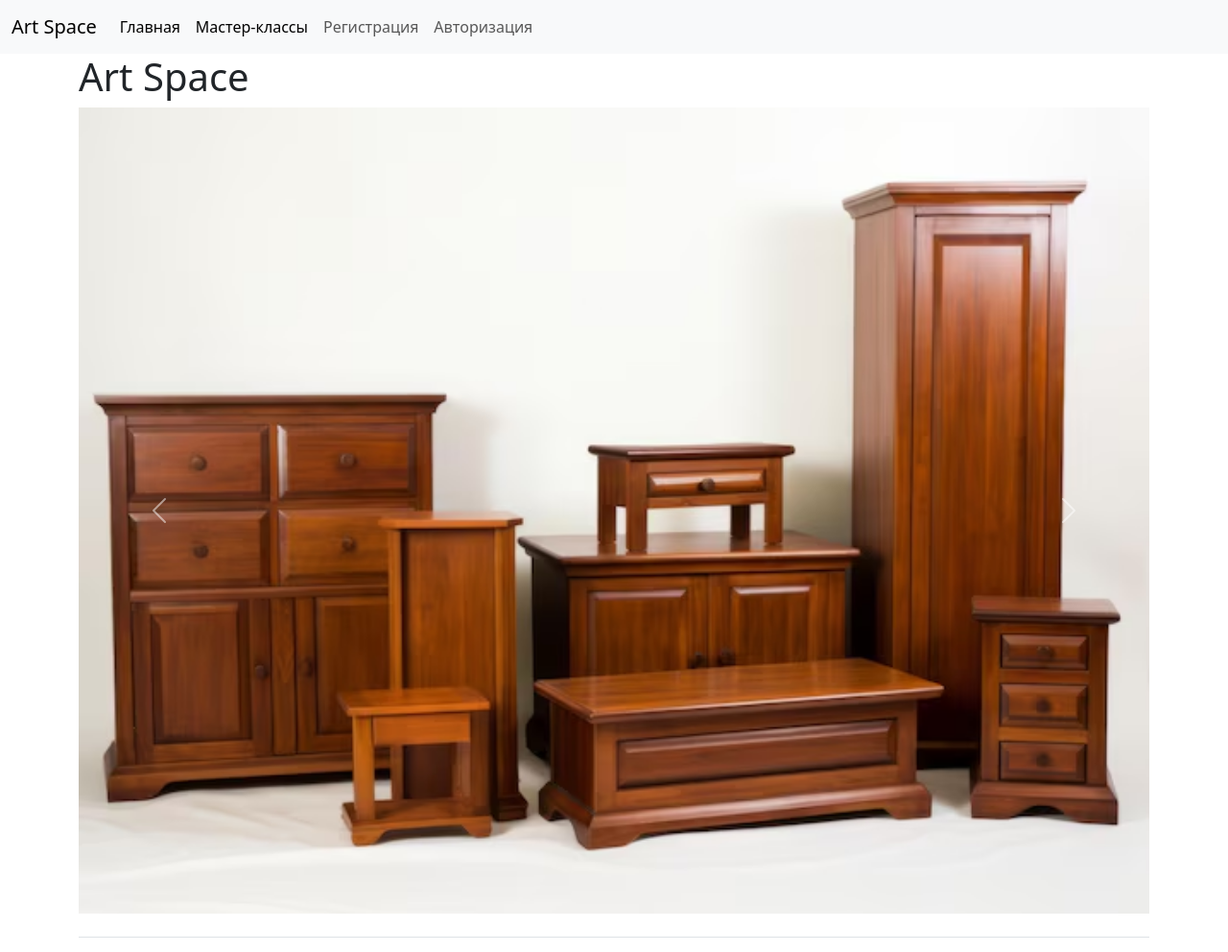
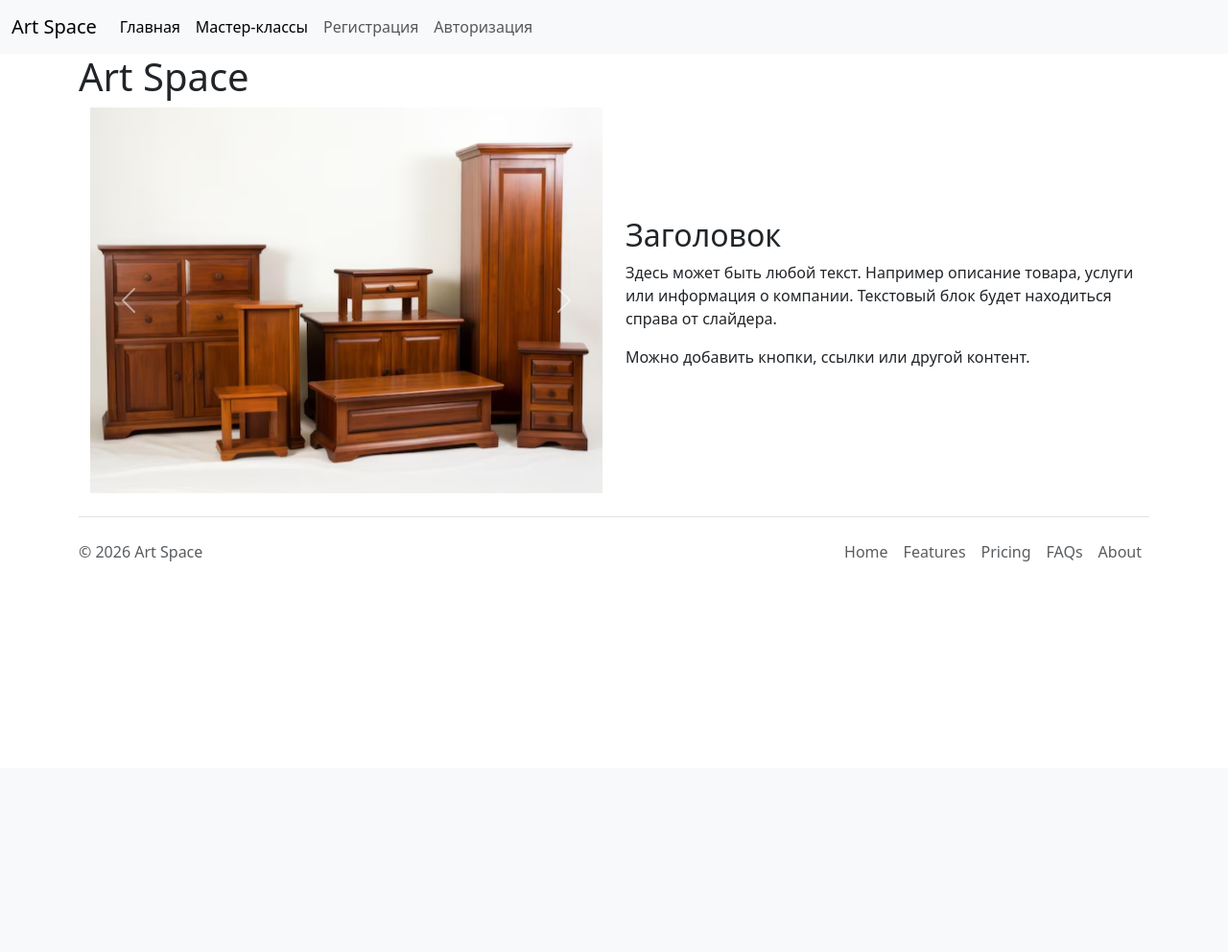
Before and after one commit to unish333ld/ArtSpace, a Django app: page / in a window 1280 px wide. Shown: the top 992 px of the page at 96% size. After the commit the page ends 585 px from the top, so only its background shows below. Run offline with Django 5.2, Linux system fonts and the light colour scheme; some libraries are stand-ins or nearby versions.

Commit message:
главная и свзять с организатором мастер класса

```diff
--- a/template/index.html
+++ b/template/index.html
@@ -7,29 +7,48 @@ Art Space
 {% block content %}
 <h1>Art Space</h1>
 
+<div class="container">
+  <div class="row align-items-center">
+
+    <!--  слева -->
+    <div class="col-md-6">
       <div id="carouselExample" class="carousel slide">
         <div class="carousel-inner">
           <div class="carousel-item active">
              <img src="{% static 'images/1.png' %}" class="d-block w-100" alt="...">
           </div>
           <div class="carousel-item">
-            <img src="{% static 'images/2.png' %}" class="d-block w-100" alt="...">
+         <img src="{% static 'images/1.png' %}" class="d-block w-100" alt="...">
           </div>
           <div class="carousel-item">
-            <img src="{% static 'images/3.png' %}" class="d-block w-100" alt="...">
-        </div>
-        <div class="carousel-item">
-            <img src="{% static 'images/4.png' %}" class="d-block w-100" alt="...">
+            <img src="{% static 'images/1.png' %}" class="d-block w-100" alt="...">
           </div>
         </div>
+
         <button class="carousel-control-prev" type="button" data-bs-target="#carouselExample" data-bs-slide="prev">
-        <span class="carousel-control-prev-icon" aria-hidden="true"></span>
-        <span class="visually-hidden">Previous</span>
+          <span class="carousel-control-prev-icon"></span>
         </button>
+
         <button class="carousel-control-next" type="button" data-bs-target="#carouselExample" data-bs-slide="next">
-        <span class="carousel-control-next-icon" aria-hidden="true"></span>
-        <span class="visually-hidden">Next</span>
+          <span class="carousel-control-next-icon"></span>
         </button>
+      </div>
+    </div>
+
+    <!--  справа -->
+    <div class="col-md-6">
+      <h2>Заголовок</h2>
+      <p>
+        Здесь может быть любой текст. Например описание товара, услуги
+        или информация о компании. Текстовый блок будет находиться
+        справа от слайдера.
+      </p>
+      <p>
+        Можно добавить кнопки, ссылки или другой контент.
+      </p>
+    </div>
+
+  </div>
 </div>
 
 {% endblock %}
--- a/template/masterclass_list.html
+++ b/template/masterclass_list.html
@@ -11,6 +11,7 @@
     {% for mc in classes %}
     <div class="card">
         <h2>{{ mc.name }}</h2>
+
         <p><strong>Категория:</strong> {{ mc.category.name }}</p>
         <p><strong>Тема:</strong> {{ mc.tema.name }}</p>
         <p><strong>Описание:</strong> {{ mc.description }}</p>
@@ -20,6 +21,11 @@
         <p><strong>Количество мест:</strong> {{ mc.count }}</p>
         <p><strong>Стоимость:</strong> {{ mc.price }} ₽</p>
         <p><strong>Способы оплаты:</strong> {{ mc.get_method_payment_display }}</p>
+        <br>
+        <p><strong>Создатель:</strong> {{ mc.user.profileuser.fio }}</p>
+        <p><strong>Телефон:</strong> {{ mc.user.profileuser.phone }}</p>
+        <p><strong>Email:</strong> {{ mc.user.email }}</p>
+
         {% if mc.comment %}
         <p><strong>Комментарий администратора:</strong> {{ mc.comment }}</p>
         {% endif %}
```
Lines whose indentation alone changed are shown as unchanged.
